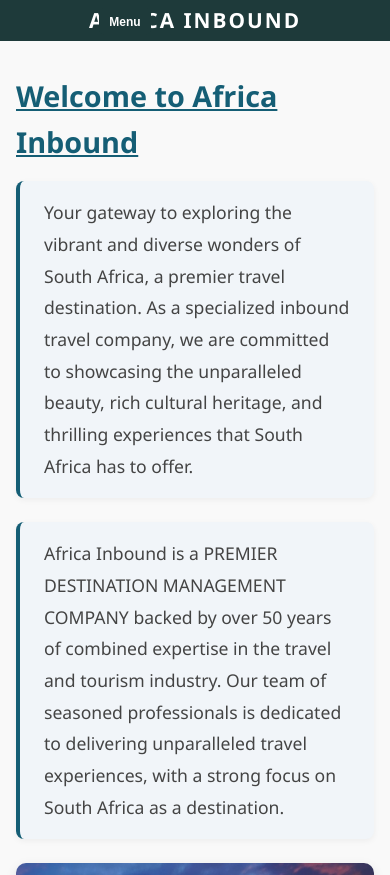
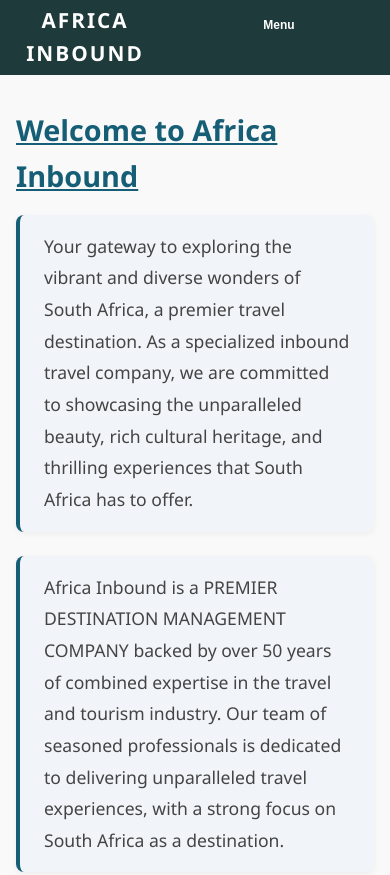
Before and after one commit to azhar586/Africa-Inbound, a plain HTML site: page index.html in a window 390 px wide. Shown: the top 875 px of the page. Drawn offline with Linux system fonts and the light colour scheme.

Commit message:
Update style.css

```diff
--- a/style.css
+++ b/style.css
@@ -841,19 +841,19 @@ header h1 {
     padding: 0.25rem 1rem; /* Add padding to prevent overlap */
     display: flex; /* Use flexbox for layout */
     align-items: center; /* Vertically align items */
-    justify-content: center; /* Center the heading */
+    justify-content: space-between; /* Space out the menu and heading */
   }
 
   header h1 {
     font-size: 1.3rem;
-    margin: 0; /* Remove unnecessary margin */
+    margin: 0 auto; /* Center the heading */
+    text-align: center; /* Ensure text alignment */
     flex: 1; /* Allow the heading to take available space */
-    text-align: center; /* Keep the heading centered */
   }
 
   /* Further adjustments for the menu icon on smaller screens */
   .dropdown {
-    position: absolute; /* Position it relative to the header container */
+    position: relative; /* Position it relative to the header container */
     top: 50%; /* Vertically center the dropdown button */
     left: 15px; /* Slightly increase the left alignment for better spacing */
     transform: translateY(-50%); /* Adjust for perfect centering */
```
